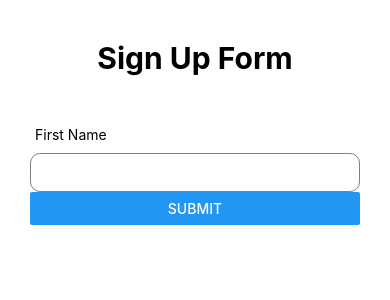
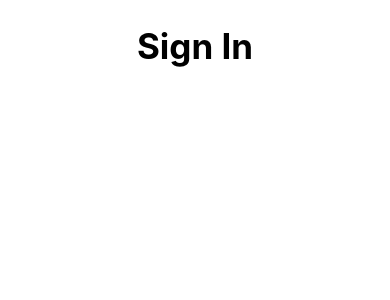
Before and after one commit to ushanwk/ReactNative-IJSE-Learning-Room, a React Native app: screen / in a window 390 px wide. Shown: the top 300 px of the page. Built offline with nearby package versions, Linux system fonts and the light colour scheme.

Commit message:
sample login page

```diff
--- a/App.tsx
+++ b/App.tsx
@@ -12,6 +12,7 @@ import {
 } from 'react-native';
 import {CustomTitle} from "./src/components/CustomTitle.tsx";
 import {SignUpForm} from "./src/components/SignUpForm.tsx";
+import {SigninPage} from "./src/pages/SigninPage.tsx";
 
 
 function App(): React.JSX.Element {
@@ -20,7 +21,7 @@ function App(): React.JSX.Element {
 
   return (
     <SafeAreaView>
-        <SignUpForm/>
+        <SigninPage/>
     </SafeAreaView>
   );
 }
--- a/src/components/InputField.tsx
+++ b/src/components/InputField.tsx
@@ -27,7 +27,6 @@ export const InputField = ({label, error, value, getText}: InputFieldProps) => {
             {
                 error?(<Text style={{color: 'red', marginTop: 4, marginLeft: 5}}>{error}</Text>):null
             }
-
         </View>
     );
 };
--- /dev/null
+++ b/src/components/TextField.tsx
@@ -0,0 +1,5 @@
+export function TextField() {
+    return (
+        <></>
+    );
+}
--- /dev/null
+++ b/src/pages/SigninPage.tsx
@@ -0,0 +1,11 @@
+import {Text, View} from "react-native";
+
+export function SigninPage() {
+    return (
+        <View style={{marginVertical: 25, marginHorizontal: 15}}>
+
+            <Text style={{fontSize: 35, color: 'black', textAlign: 'center', fontWeight: 'bold'}}>Sign In</Text>
+
+        </View>
+    );
+}
```
Also changed, not shown: src/components/SignUpForm.tsx (line endings or trailing spaces).
